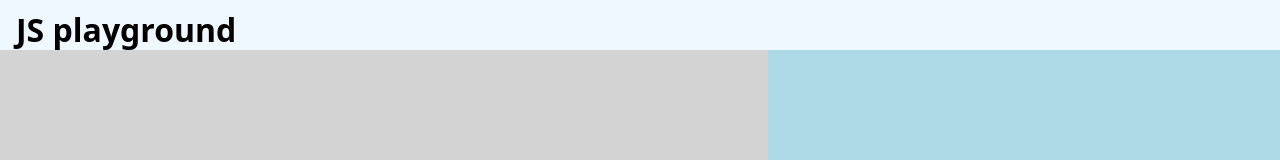
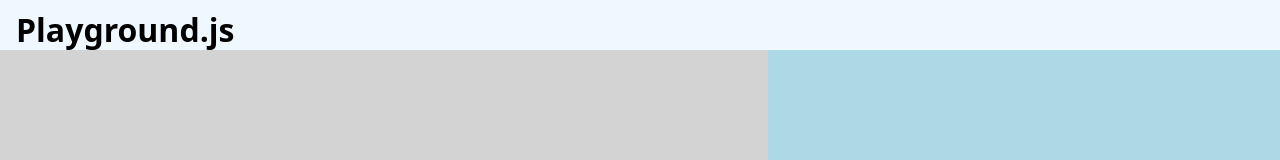
Before and after one commit to danielpp95/JS-Play, a website built with Vite: page index.html in a window 1280 px wide. Shown: the top 160 px of the page. Built offline with nearby package versions, Linux system fonts and the light colour scheme; what monaco-editor would draw is missing.

Commit message:
feat: improve index.html

```diff
--- a/index.html
+++ b/index.html
@@ -5,12 +5,12 @@
     <meta http-equiv="X-UA-Compatible" content="IE=edge">
     <meta name="viewport" content="width=device-width, initial-scale=1.0">
     <link rel="stylesheet" href="./src/css/style.css">
-    <title>Document</title>
+    <title>Playground.js</title>
 </head>
 <body>
     <div class="grid">
         <div class="header">
-            <h1>JS playground</h1>
+            <h1>Playground.js</h1>
         </div>
 
         <div class="code"></div>
```
